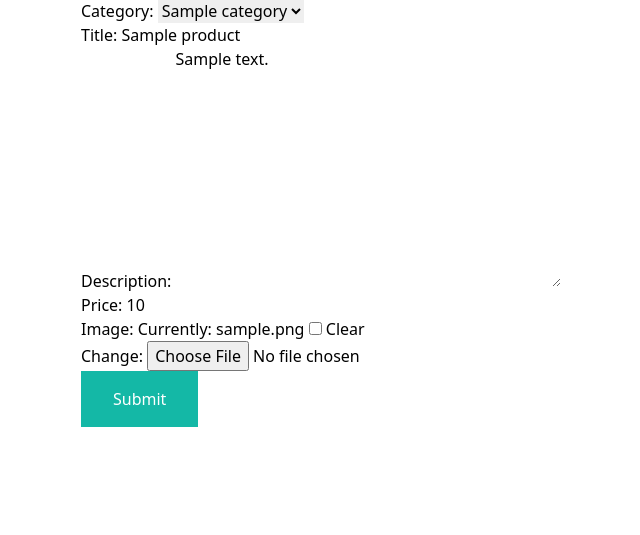
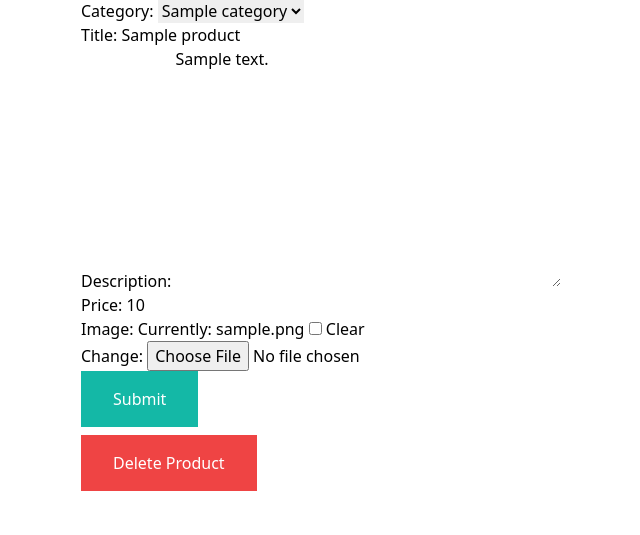
Before and after one commit to vladiiii/EcomDjango, a Django app: page /my-store/edit-product/1/ in a window 1280 px wide. Shown: the part 113-648 px from the top of the page, without its empty margins (135-775 px from the left). Run offline with Django 4.2, Linux system fonts and the light colour scheme; a user stored in the database is signed in; tables that the repository leaves empty hold one stand-in row (values such as "Sample post"); some libraries are stand-ins or nearby versions.

Commit message:
added deletion

```diff
--- a/core/views.py
+++ b/core/views.py
@@ -3,7 +3,7 @@ from store.models import Product
 
 
 def front_page(request):
-    products = Product.objects.all()[0:6]
+    products = Product.objects.filter(status=Product.ACTIVE)[0:6]
     return render(request, "core/frontpage.html", {"products": products})
 
 
--- a/store/models.py
+++ b/store/models.py
@@ -14,6 +14,18 @@ class Category(models.Model):
 
 
 class Product(models.Model):
+    DRAFT = "draft"
+    WAITING_APPROVAL = "waitingapproval"
+    ACTIVE = "active"
+    DELETED = "deleted"
+
+    STATUS_CHOICES = (
+        (DRAFT, "Draft"),
+        (WAITING_APPROVAL, "Waitinga approval"),
+        (ACTIVE, "Active"),
+        (DELETED, "Deleted"),
+    )
+
     user = models.ForeignKey(User, related_name="products", on_delete=models.CASCADE)
     category = models.ForeignKey(Category, related_name="products", on_delete=models.CASCADE)
     title = models.CharField(max_length=50)
@@ -23,6 +35,7 @@ class Product(models.Model):
     image = models.ImageField(upload_to="uploads/product_images/", blank=True, null=True)
     created_at = models.DateTimeField(auto_now_add=True)
     updated_at = models.DateTimeField(auto_now=True)
+    status = models.CharField(max_length=50, choices=STATUS_CHOICES, default=ACTIVE)
 
     class Meta:
         ordering = ("-created_at",)
--- a/userprofile/templates/userprofile/add_product.html
+++ b/userprofile/templates/userprofile/add_product.html
@@ -11,4 +11,8 @@
         {{ form.as_p }}
         <button class="py-4 px-8 bg-teal-500 text-white hover:bg-teal-800">Submit</button>
     </form>
+
+    {% if product %}
+        <a href="{% url 'delete_product' product.id %}" class="mt-2 inline-block py-4 px-8 bg-red-500 text-white">Delete Product</a>
+    {% endif %}
 {% endblock content %}
--- a/userprofile/templates/userprofile/vendor_detail.html
+++ b/userprofile/templates/userprofile/vendor_detail.html
@@ -6,7 +6,7 @@
 <h1 class="text-2xl">{%firstof user.get_full_name user.username%}</h1>
 
 <div class="flex flex-wrap ">
-    {% for product in user.products.all %}
+    {% for product in products %}
         <div class="product w-1/3 p-2">
             <div class="bg-gray-100 p-4">
                 <a href="{% url 'product_detail' product.category.slug product.slug %}">
--- a/userprofile/urls.py
+++ b/userprofile/urls.py
@@ -10,5 +10,6 @@ urlpatterns = [
     path("my-store/", views.my_store, name="my_store"),
     path("my-store/add-product/", views.add_product, name="add_product"),
     path("my-store/edit-product/<int:pk>/", views.edit_product, name="edit_product"),
+    path("my-store/delete-product/<int:pk>", views.delete_product, name="delete_product"),
     path("vendors/<int:pk>/", views.vendor_detail, name="vendor_detail"),
 ]
--- a/userprofile/views.py
+++ b/userprofile/views.py
@@ -1,3 +1,4 @@
+from django.contrib import messages
 from django.contrib.auth.forms import UserCreationForm
 from django.contrib.auth.decorators import login_required
 from django.contrib.auth import login
@@ -12,13 +13,15 @@ from store.models import Product
 
 def vendor_detail(request, pk):
     user = User.objects.get(pk=pk)
+    products = user.products.filter(status=Product.ACTIVE)
 
-    return render(request, "userprofile/vendor_detail.html", {"user": user})
+    return render(request, "userprofile/vendor_detail.html", {"user": user, "products": products})
 
 
 @login_required
 def my_store(request):
-    return render(request, "userprofile/my_store.html")
+    products = request.user.products.exclude(status=Product.DELETED)
+    return render(request, "userprofile/my_store.html", {"products": products})
 
 
 @login_required
@@ -32,6 +35,8 @@ def add_product(request):
             product.user = request.user
             product.slug = slugify(title)
             product.save()
+
+            messages.success(request, "Product Added")
 
             return redirect("my_store")
     else:
@@ -49,11 +54,23 @@ def edit_product(request, pk):
 
         if form.is_valid():
             form.save()
+            messages.success(request, "Changes saved")
             return redirect("my_store")
     else:
         form = ProductForm(instance=product)
 
-    return render(request, "userprofile/add_product.html", {"title": "Edit Product", "form": form})
+    return render(request, "userprofile/add_product.html", {"title": "Edit Product", "product": product, "form": form})
+
+
+@login_required
+def delete_product(request, pk):
+    product = Product.objects.filter(user=request.user).get(pk=pk)
+    product.status = Product.DELETED
+    product.save()
+
+    messages.success(request, "Product Deleted")
+
+    return redirect("my_store")
 
 
 @login_required
```
Also changed, not shown: store/views.py (+5 -3 lines), userprofile/templates/userprofile/my_store.html (+11 -2 lines), store/migrations/0004_product_status.py (added).
